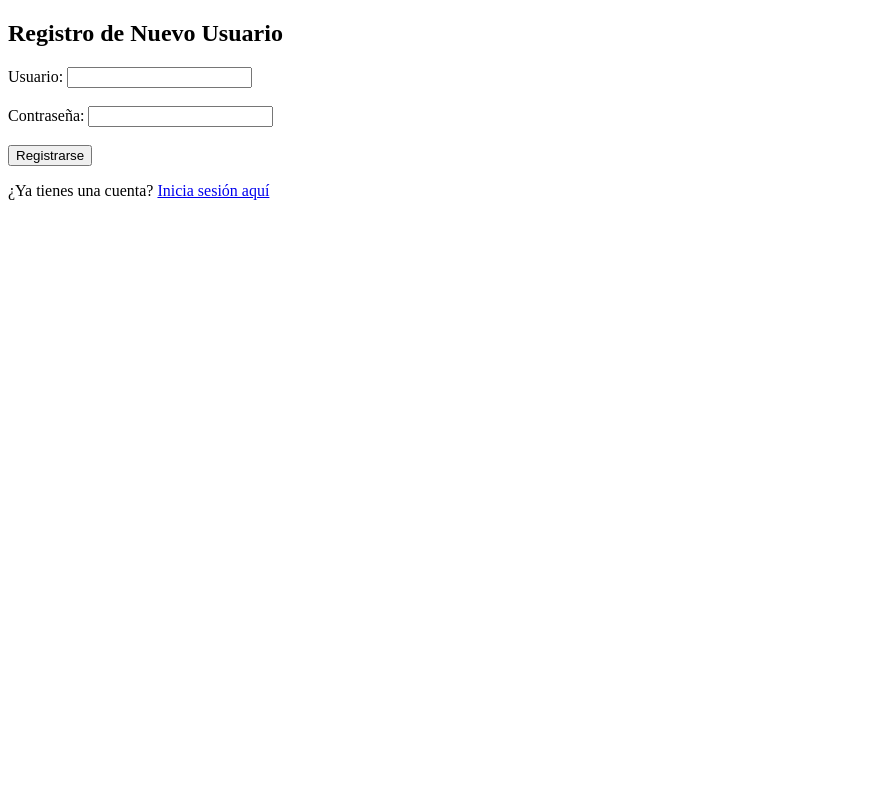
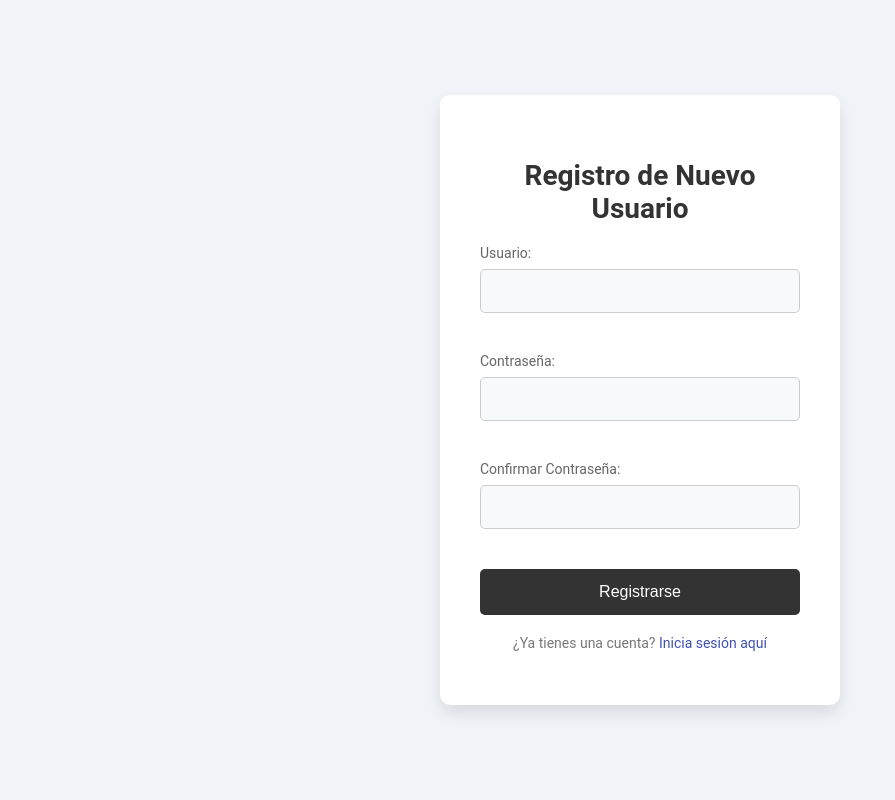
Before and after one commit to jonizaguirre09/ProyectoColaborativoAPI, a Flask app: page /pagina_resgistro in a window 1280 px wide. Shown: the whole page, without its empty margins (0-895 px from the left). Run offline with Flask 3, Linux system fonts and the light colour scheme.

Commit message:
Update registrar.html
cambios mejor diseño.
cambios mensajes informativos.

```diff
--- a/API_2/templates/registrar.html
+++ b/API_2/templates/registrar.html
@@ -1,22 +1,172 @@
 <!DOCTYPE html>
 <html lang="es">
+
 <head>
     <meta charset="UTF-8">
+    <meta name="viewport" content="width=device-width, initial-scale=1.0">
     <title>Registro de Nuevo Usuario</title>
+    <style>
+        /* Base style for body */
+        body {
+            font-family: 'Roboto', sans-serif;
+            background-color: #f0f4f8; /* Color de fondo suave */
+            display: flex;
+            justify-content: center;
+            align-items: center;
+            height: 100vh;
+            margin: 0;
+        }
+
+        /* Main container styling */
+        .container {
+            background-color: #fff;
+            padding: 40px;
+            border-radius: 10px;
+            box-shadow: 0 8px 15px rgba(0, 0, 0, 0.1);
+            width: 100%;
+            max-width: 400px; /* Tamaño máximo del contenedor */
+            box-sizing: border-box; /* Asegura que el padding no afecta el tamaño del contenedor */
+        }
+
+        /* Title styling */
+        h2 {
+            text-align: center;
+            font-size: 28px;
+            font-weight: 600;
+            color: #333;
+            margin-bottom: 20px;
+        }
+
+        /* Label for form inputs */
+        label {
+            font-size: 14px;
+            color: #666;
+            margin-bottom: 8px;
+            display: block;
+        }
+
+        /* Input fields styling */
+        input[type="text"],
+        input[type="password"] {
+            width: 100%;
+            padding: 12px;
+            border: 1px solid #ccc;
+            border-radius: 5px;
+            margin-bottom: 20px;
+            font-size: 16px;
+            background-color: #f8f9fb;
+            transition: border-color 0.3s ease;
+            box-sizing: border-box; /* Asegura que el padding no afecta el tamaño del campo */
+        }
+
+        /* Focus effect on inputs */
+        input[type="text"]:focus,
+        input[type="password"]:focus {
+            border-color: #3f51b5; /* Color azul de enfoque */
+            outline: none;
+        }
+
+        /* Button styling */
+        button {
+            width: 100%;
+            padding: 14px;
+            background-color: #333; /* Color de fondo negro para el botón */
+            color: #fff; /* Color blanco para el texto */
+            border: none;
+            border-radius: 5px;
+            font-size: 16px;
+            cursor: pointer;
+            transition: background-color 0.3s;
+        }
+
+        /* Button hover effect */
+        button:hover {
+            background-color: #222; /* Un negro más oscuro al pasar el ratón */
+        }
+
+        /* Small paragraph for links */
+        p {
+            text-align: center;
+            font-size: 14px;
+            margin-top: 20px;
+            color: #777;
+        }
+
+        a {
+            color: #3f51b5; /* Color azul para los enlaces */
+            text-decoration: none;
+        }
+
+        a:hover {
+            text-decoration: underline;
+        }
+
+        /* Container for each form group */
+        .form-group {
+            margin-bottom: 20px;
+        }
+
+        /* Flash message styling */
+        .flash-messages {
+            list-style-type: none;
+            padding: 0;
+            margin-bottom: 20px;
+        }
+
+        .flash-messages li {
+            padding: 10px;
+            margin-bottom: 10px;
+            border-radius: 5px;
+        }
+
+        .flash-messages .success {
+            background-color: #d4edda;
+            color: #155724;
+        }
+
+        .flash-messages .danger {
+            background-color: #f8d7da;
+            color: #721c24;
+        }
+    </style>
 </head>
+
 <body>
+    <div class="container">
         <h2>Registro de Nuevo Usuario</h2>
+
+        <!-- Mostrar mensajes de flash -->
+        {% with messages = get_flashed_messages(with_categories=true) %}
+            {% if messages %}
+            <ul class="flash-messages">
+                {% for category, message in messages %}
+                <li class="{{ category }}">{{ message }}</li>
+                {% endfor %}
+            </ul>
+            {% endif %}
+        {% endwith %}
+
         <form action="{{ url_for('registrar') }}" method="post">
+            <div class="form-group">
                 <label for="username">Usuario:</label>
-        <input type="text" name="username" id="username" required><br><br>
+                <input type="text" name="username" id="username" required>
+            </div>
 
+            <div class="form-group">
                 <label for="password">Contraseña:</label>
-        <input type="password" name="password" id="password" required><br><br>
+                <input type="password" name="password" id="password" required>
+            </div>
+
+            <div class="form-group">
+                <label for="confirm_password">Confirmar Contraseña:</label>
+                <input type="password" name="confirm_password" id="confirm_password" required>
+            </div>
 
             <button type="submit">Registrarse</button>
         </form>
 
-    <!-- Botón para redirigir al login -->
         <p>¿Ya tienes una cuenta? <a href="{{ url_for('login') }}">Inicia sesión aquí</a></p>
+    </div>
 </body>
+
 </html>
```
Lines whose indentation alone changed are shown as unchanged.
